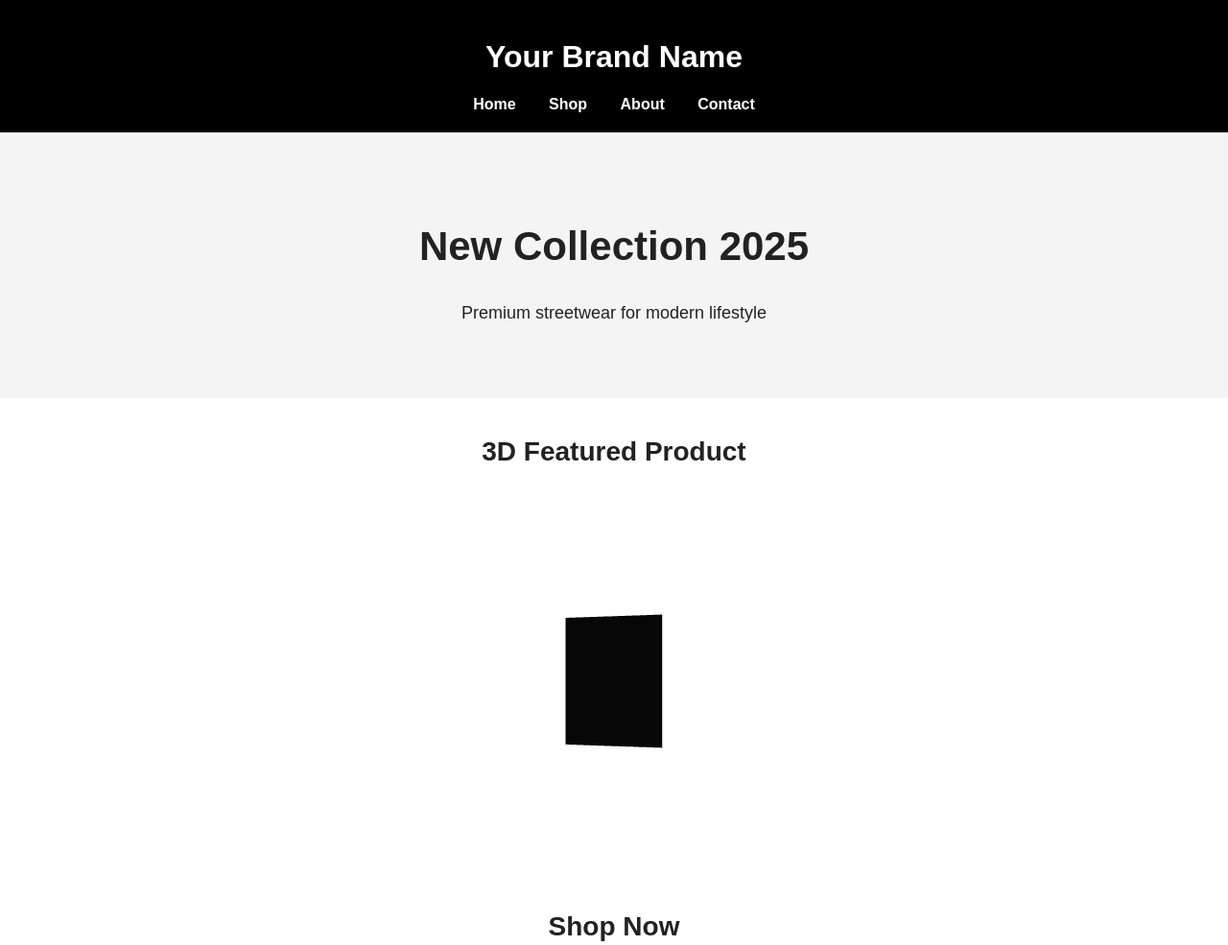
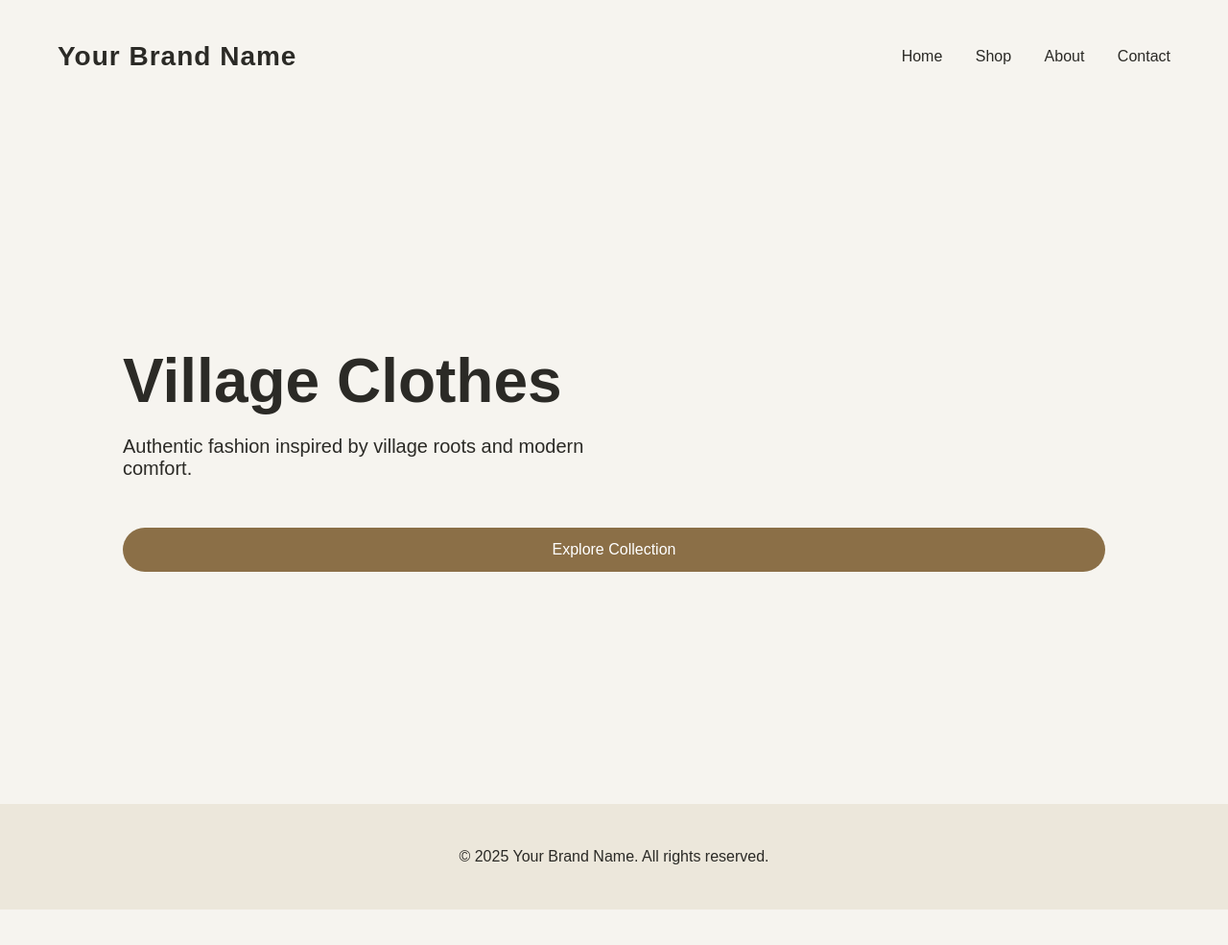
Before and after one commit to varshithacherukuru/clothing-brand, a plain HTML site: page index.html in a window 1280 px wide. Shown: the top 985 px of the page at 96% size. After the commit the page ends 948 px from the top, so only its background shows below. Drawn offline with nearby package versions, Linux system fonts and the light colour scheme.

Commit message:
Update index.html

```diff
--- a/index.html
+++ b/index.html
@@ -9,75 +9,99 @@
   <script src="https://cdn.jsdelivr.net/npm/three@0.160.0/build/three.min.js"></script>
 
   <style>
+:root {
+  --bg: #f6f4ef;
+  --dark: #2b2a26;
+  --accent: #8b6f47;
+  --card: #ffffff;
+}
+
 body {
   margin: 0;
-      font-family: Arial, sans-serif;
-      background: #ffffff;
-      color: #222;
+  font-family: 'Poppins', sans-serif;
+  background: var(--bg);
+  color: var(--dark);
 }
 
 header {
-      background: #000;
-      color: #fff;
-      padding: 20px;
-      text-align: center;
+  display: flex;
+  justify-content: space-between;
+  align-items: center;
+  padding: 24px 60px;
+  background: var(--bg);
+}
+
+header h1 {
+  font-size: 28px;
+  letter-spacing: 1px;
 }
 
 nav a {
-      color: #fff;
-      margin: 0 15px;
+  margin-left: 30px;
   text-decoration: none;
-      font-weight: bold;
+  color: var(--dark);
+  font-weight: 500;
 }
 
 .hero {
-      padding: 60px 20px;
-      text-align: center;
-      background: #f4f4f4;
+  height: 90vh;
+  display: flex;
+  flex-direction: column;
+  justify-content: center;
+  padding: 0 10%;
 }
 
 .hero h1 {
-      font-size: 42px;
+  font-size: 64px;
+  margin: 0;
 }
 
 .hero p {
-      font-size: 18px;
+  font-size: 20px;
+  max-width: 500px;
 }
 
-    .section-title {
-      text-align: center;
-      font-size: 28px;
-      margin-top: 40px;
-    }
-
-    /* 3D Section */
-    #three-container {
-      width: 100%;
-      height: 400px;
+.hero button {
+  margin-top: 30px;
+  padding: 14px 36px;
+  background: var(--accent);
+  color: #fff;
+  border: none;
+  border-radius: 30px;
+  font-size: 16px;
+  cursor: pointer;
 }
 
 .products {
   display: grid;
-      grid-template-columns: repeat(auto-fit, minmax(250px, 1fr));
-      gap: 20px;
-      padding: 40px;
+  grid-template-columns: repeat(auto-fit, minmax(260px, 1fr));
+  gap: 40px;
+  padding: 80px 10%;
 }
 
 .product {
-      border: 1px solid #ddd;
-      padding: 20px;
-      text-align: center;
+  background: var(--card);
+  border-radius: 16px;
+  overflow: hidden;
+  transition: transform 0.3s;
+}
+
+.product:hover {
+  transform: translateY(-8px);
 }
 
 .product img {
   width: 100%;
 }
 
+.product-info {
+  padding: 20px;
+}
+
 footer {
-      background: #000;
-      color: #fff;
   text-align: center;
-      padding: 15px;
+  padding: 30px;
+  background: #ece7db;
 }
 </style>
 </head>
@@ -93,36 +117,11 @@
     <a href="#">Contact</a>
   </nav>
 </header>
-
 <section class="hero">
-  <h1>New Collection 2025</h1>
-  <p>Premium streetwear for modern lifestyle</p>
+  <h1>Village Clothes</h1>
+  <p>Authentic fashion inspired by village roots and modern comfort.</p>
+  <button>Explore Collection</button>
 </section>
-
-<h2 class="section-title">3D Featured Product</h2>
-
-<div id="three-container"></div>
-
-<h2 class="section-title">Shop Now</h2>
-
-<section class="products">
-  <div class="product">
-    <img src="https://via.placeholder.com/300x400">
-    <h3>Classic T-Shirt</h3>
-    <p>₹799</p>
-  </div>
-  <div class="product">
-    <img src="https://via.placeholder.com/300x400">
-    <h3>Hoodie</h3>
-    <p>₹1,499</p>
-  </div>
-  <div class="product">
-    <img src="https://via.placeholder.com/300x400">
-    <h3>Jacket</h3>
-    <p>₹2,299</p>
-  </div>
-</section>
-
 <footer>
   <p>© 2025 Your Brand Name. All rights reserved.</p>
 </footer>
```
Lines whose indentation alone changed are shown as unchanged.
